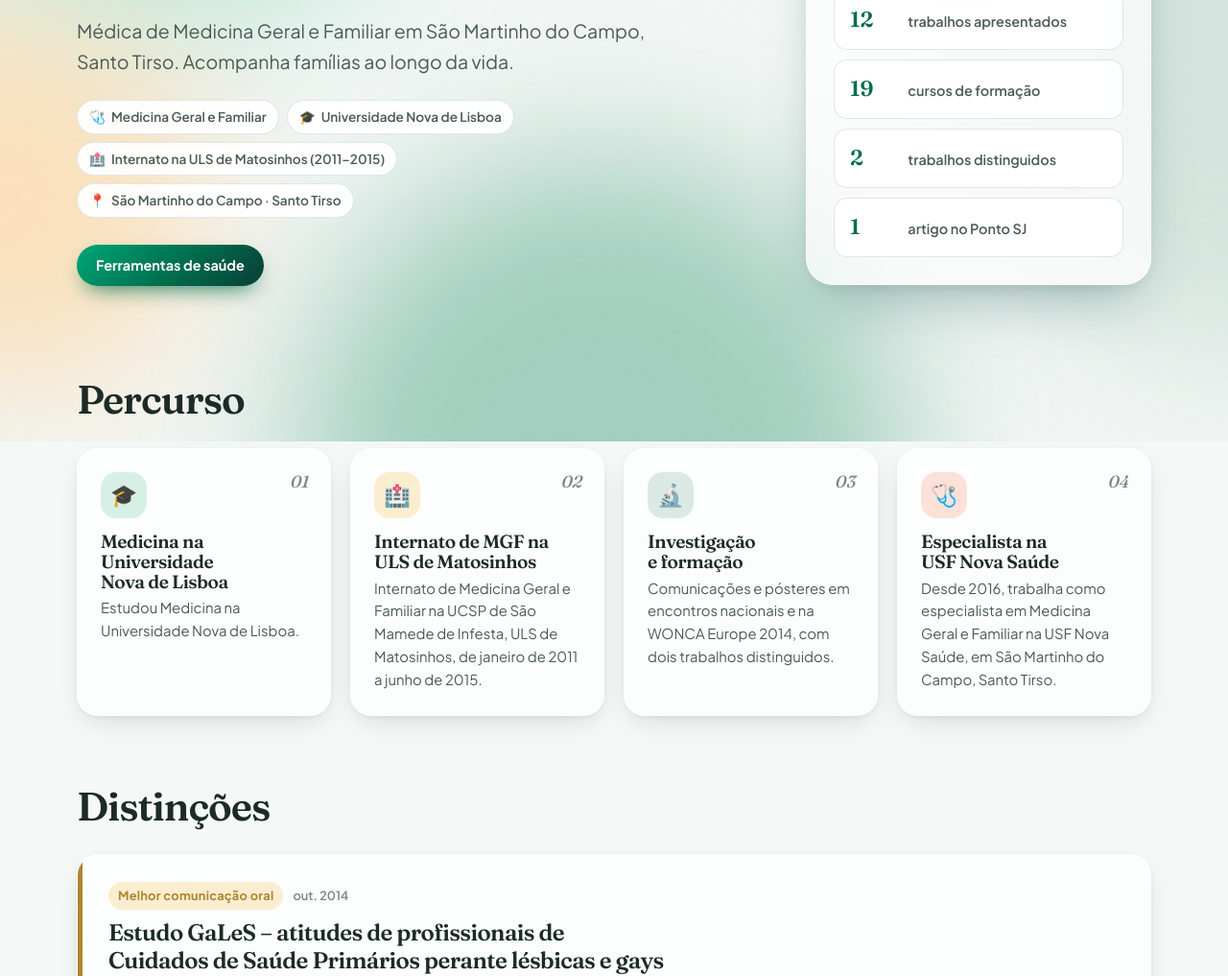
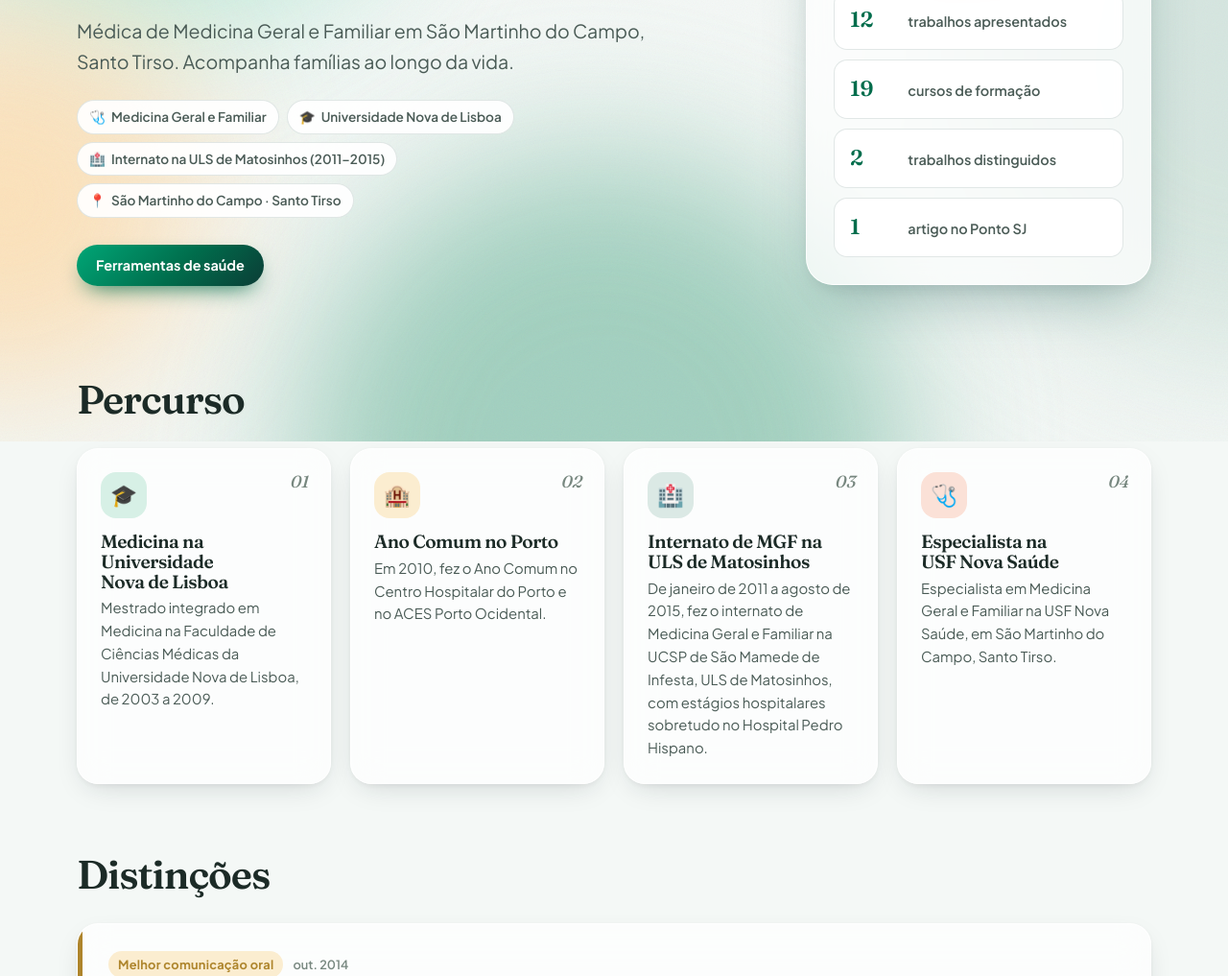
Before and after one commit to neteinstein/mariacf, a website with bundled scripts: page sobre/index.html in a window 1280 px wide. Shown: the part 340-1357 px from the top of the page at 96% size. Built offline with nearby package versions, Linux system fonts and the light colour scheme.

Commit message:
Sobre: alinhar o percurso com o currículo (Ano Comum em 2010, internato jan. 2011 – ago. 2015)

```diff
--- a/sobre/index.html
+++ b/sobre/index.html
@@ -86,28 +86,28 @@
           <span class="journey-ico" aria-hidden="true">🎓</span>
           <div>
             <h3>Medicina na Universidade Nova de Lisboa</h3>
-            <p>Estudou Medicina na Universidade Nova de Lisboa.</p>
+            <p>Mestrado integrado em Medicina na Faculdade de Ciências Médicas da Universidade Nova de Lisboa, de 2003 a 2009.</p>
+          </div>
+        </li>
+        <li class="reveal">
+          <span class="journey-ico" aria-hidden="true">🏨</span>
+          <div>
+            <h3>Ano Comum no Porto</h3>
+            <p>Em 2010, fez o Ano Comum no Centro Hospitalar do Porto e no ACES Porto Ocidental.</p>
           </div>
         </li>
         <li class="reveal">
           <span class="journey-ico" aria-hidden="true">🏥</span>
           <div>
             <h3>Internato de MGF na ULS de Matosinhos</h3>
-            <p>Internato de Medicina Geral e Familiar na UCSP de São Mamede de Infesta, ULS de Matosinhos, de janeiro de 2011 a junho de 2015.</p>
-          </div>
-        </li>
-        <li class="reveal">
-          <span class="journey-ico" aria-hidden="true">🔬</span>
-          <div>
-            <h3>Investigação e formação</h3>
-            <p>Comunicações e pósteres em encontros nacionais e na WONCA Europe 2014, com dois trabalhos distinguidos.</p>
+            <p>De janeiro de 2011 a agosto de 2015, fez o internato de Medicina Geral e Familiar na UCSP de São Mamede de Infesta, ULS de Matosinhos, com estágios hospitalares sobretudo no Hospital Pedro Hispano.</p>
           </div>
         </li>
         <li class="reveal">
           <span class="journey-ico" aria-hidden="true">🩺</span>
           <div>
             <h3>Especialista na USF Nova Saúde</h3>
-            <p>Desde 2016, trabalha como especialista em Medicina Geral e Familiar na USF Nova Saúde, em São Martinho do Campo, Santo Tirso.</p>
+            <p>Especialista em Medicina Geral e Familiar na USF Nova Saúde, em São Martinho do Campo, Santo Tirso.</p>
           </div>
         </li>
       </ol>
```
Also changed, not shown: README.md.
